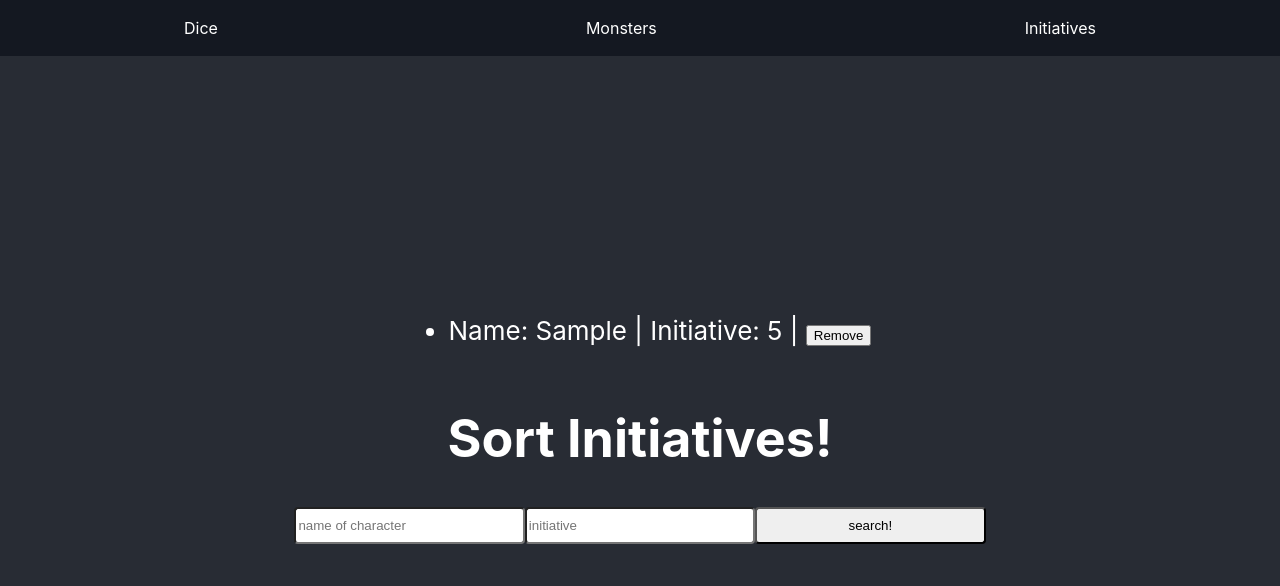
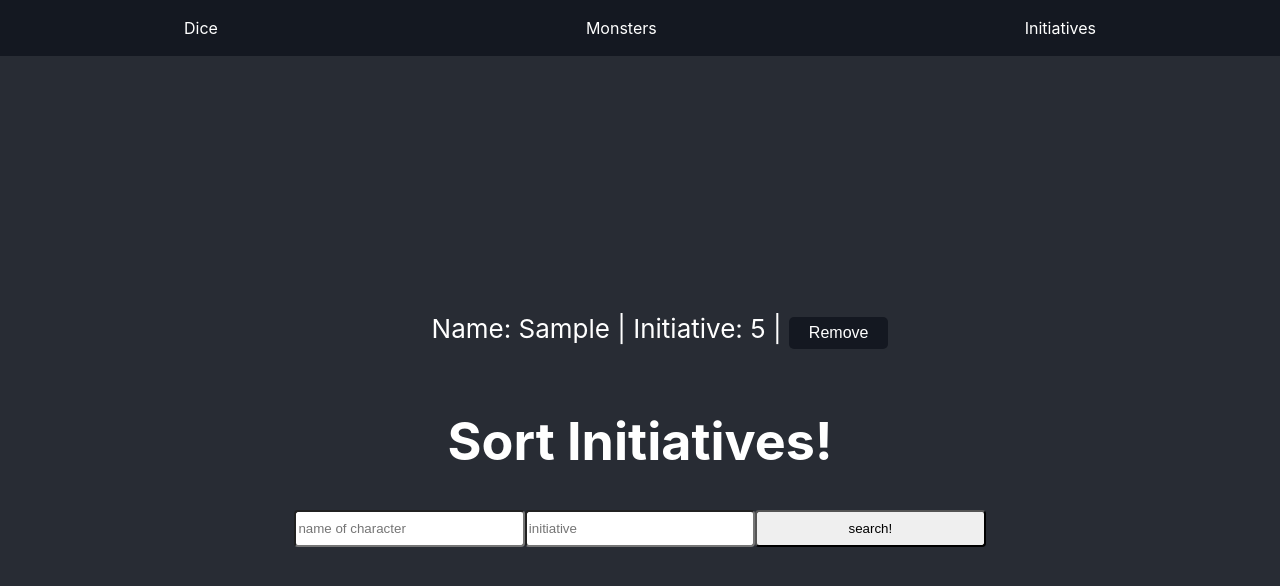
Before and after one commit to jase-d-ace/dice-util, a React (Create React App) app in the folder dice-client/: page /initiatives in a window 1280 px wide. Both pictures are taken after typing "Sample", "5" into the empty fields and a click on the input "search!". Shown: the top 586 px of the page. Built offline with nearby package versions, Linux system fonts and the light colour scheme.

Commit message:
add styles

```diff
--- a/dice-client/src/App.css
+++ b/dice-client/src/App.css
@@ -10,6 +10,23 @@
   flex-direction: row;
   margin: 0;
   padding: 0;
+}
+
+.button {
+  background-color: #141821;
+  border: none;
+  color: white;
+  padding: 7px 20px;
+  text-align: center;
+  text-decoration: none;
+  display: inline-block;
+  font-size: 16px;
+  border-radius: 5px;
+  outline: none;
+}
+
+.nameplate {
+  list-style-type: none;
 }
 
 .link {
```
